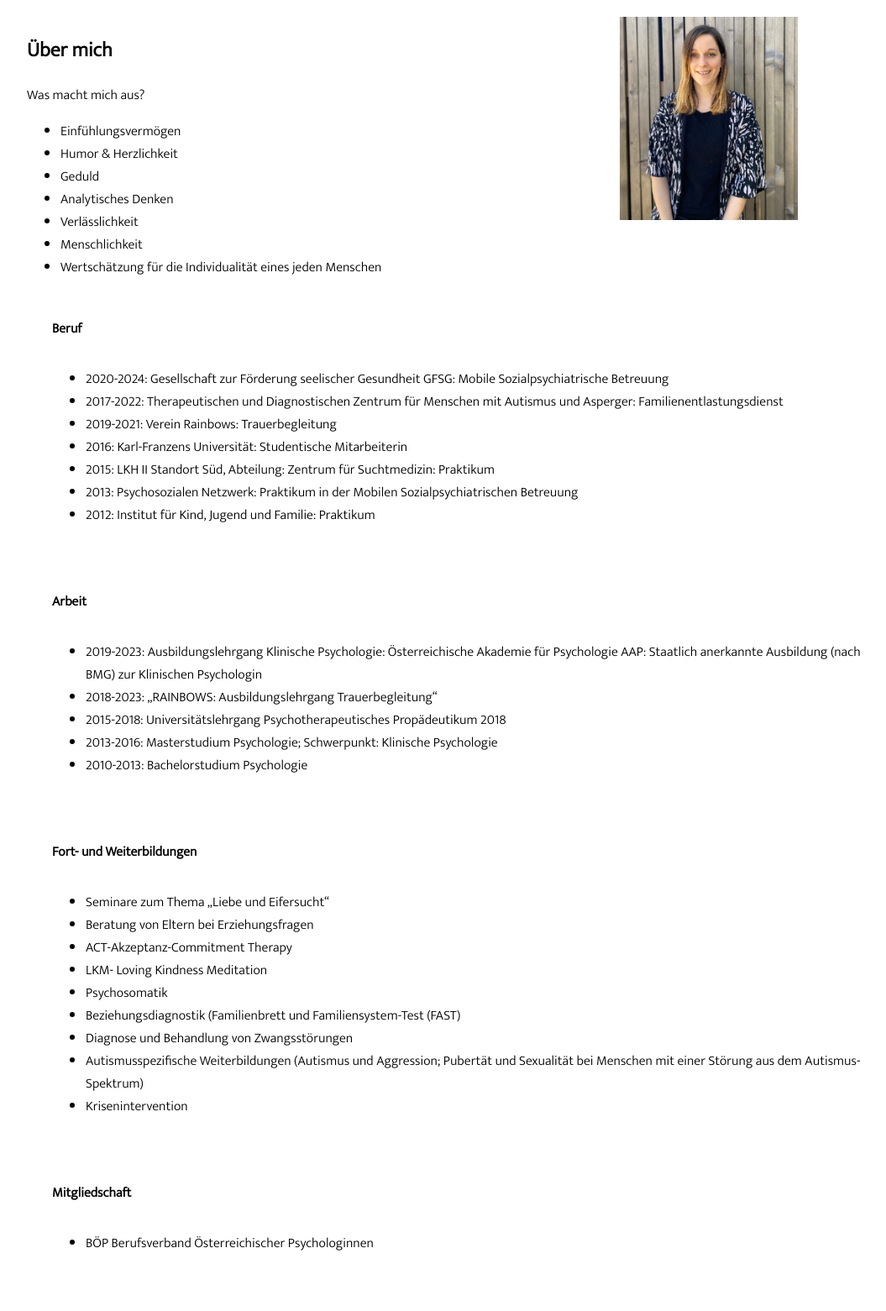
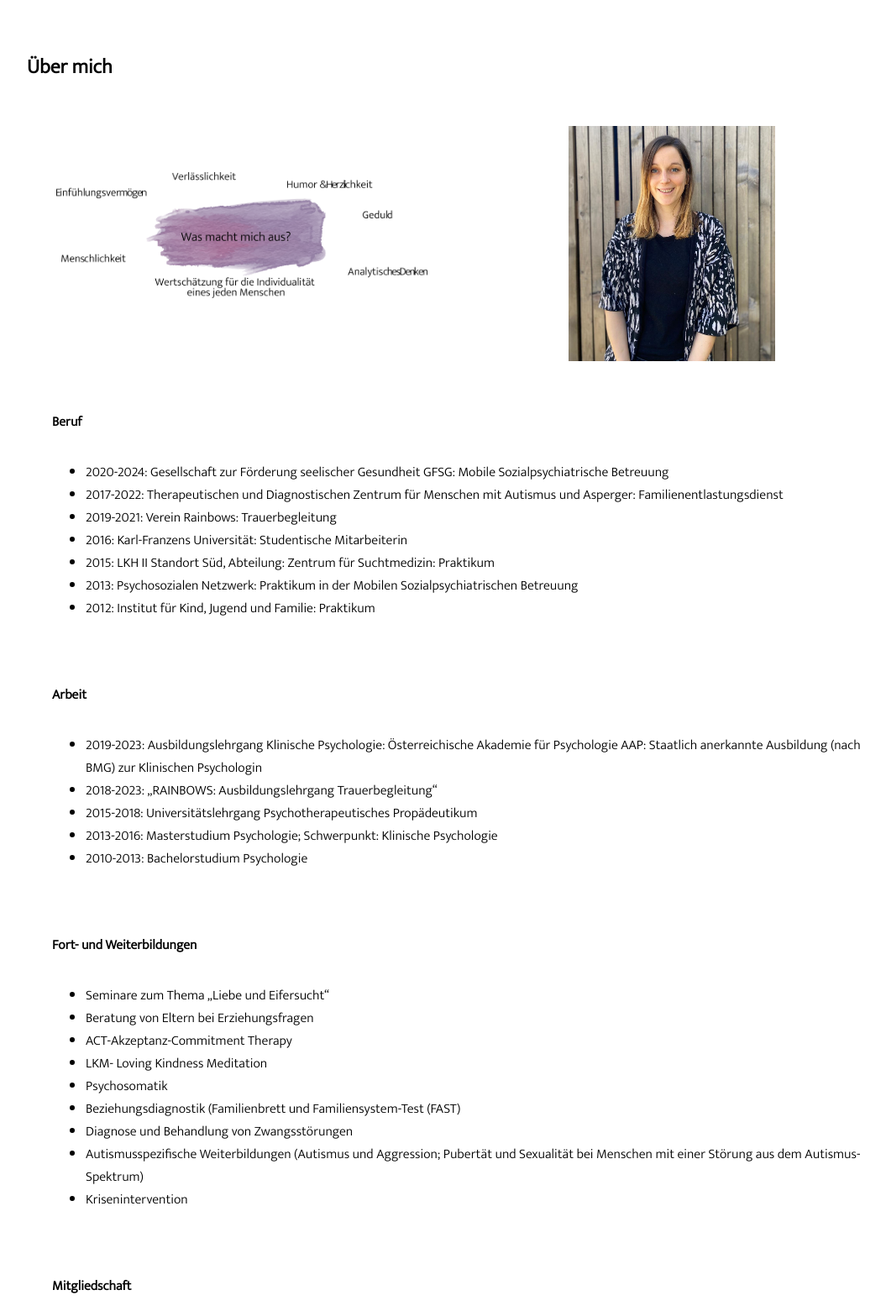
Before and after one commit to 11wecht/11wecht.github.io, a Jekyll site: the page built from index.html, in a window 1280 px wide. Shown: the part 2799-4360 px from the top of the page at 84% size, without its empty margins (96-1151 px from the left). Built offline with Jekyll 4.4.1, drawn with Linux system fonts in a browser that asks for light colours; some of the changed text lies outside the part shown; grey boxes are pictures that could not be loaded.

Commit message:
update über mich
fotos nebeneinander

```diff
--- a/assets/css/style.css
+++ b/assets/css/style.css
@@ -135,7 +135,7 @@ section .image_user img {
 }
 section .image_praxis{
     flex: 1 1 50%;
-    text-align: left;
+    text-align: center;
     margin-bottom: 0px;
 }
 
@@ -145,6 +145,22 @@ section .image_praxis img {
     display: inline-block;
     margin-right: 0px;
     margin-left: 0px;
+}
+section .image_mind {
+    flex: 1 1 30%;
+    text-align: center;
+    margin-bottom: 20px;
+    /* margin-right: 20px; */
+    /* border: 1px solid black; */
+}
+
+section .image_mind img {
+    max-width:90%;
+    height: auto;
+    display: inline-block;
+    margin-right: 10px;
+    margin-left: 10px;
+    /* border: 1px solid black; */
 }
 
 section .content {
@@ -222,3 +238,48 @@ section .new-container p {
         gap: 10px;
     }
 }
+
+/* General styling for the section */
+#ueber-mich {
+    display: flex;
+    /* flex-direction: column; */
+    align-items: left;
+    margin: 20px 0;
+}
+
+/* #ueber-mich h2 {
+    text-align: left;
+    width: 100%;
+} */
+
+/* Profile container to hold mind map and profile photo side by side */
+.profile-container {
+    display: flex;
+    justify-content: center;
+    align-items: center;
+    flex-wrap: wrap;
+    width: 100%;
+    margin: 20px 0;
+}
+
+/* Styling for mind map and profile photo */
+.image_mind, .image_user {
+    flex: 1 1 40%;
+    text-align: center;
+    margin: 10px;
+}
+
+.image_mind img, .image_user img {
+    max-width: 100%;
+    height: auto;
+}
+
+/* Responsive adjustments */
+@media (max-width: 768px) {
+    .profile-container {
+        flex-direction: column;
+    }
+    .image_mind, .image_user {
+        flex: 1 1 100%;
+    }
+}
--- a/index.html
+++ b/index.html
@@ -126,23 +126,20 @@ layout: default
 
 
     <section id="ueber-mich">
+        <div class="content" >
+            <h2>Über mich</h2>
 
-        <div class="content1">
-            <h2>Über mich</h2>
-            <p>Was macht mich aus? </p>
-            <ul>
-                <li>Einfühlungsvermögen</li>
-                <li>Humor & Herzlichkeit</li>
-                <li>Geduld</li>
-                <li>Analytisches Denken</li>
-                <li>Verlässlichkeit</li>
-                <li>Menschlichkeit</li>
-                <li>Wertschätzung für die Individualität eines jeden Menschen</li>
-            </ul>
+        </div>
+            <div class="profile-container">
+                <div class="image_mind">
+                    <img src="/assets/images/ueber_mich.png" alt="Mind Map">
                 </div>
                 <div class="image_user">
-            <img src="/assets/images/image.jpg" alt="Über mich">
+                    <img src="/assets/images/image.jpg" alt="Profile Photo">
                 </div>
+            </div>
+
+
 
         <div class="new-container">
             <table class="my-table">
@@ -157,7 +154,8 @@ layout: default
                             <ul>
                                 <li>2020-2024: Gesellschaft zur Förderung seelischer Gesundheit GFSG: Mobile
                                     Sozialpsychiatrische Betreuung</li>
-                                <li>2017-2022: Therapeutischen und Diagnostischen Zentrum für Menschen mit Autismus und
+                                <li>2017-2022: Therapeutischen und Diagnostischen Zentrum für Menschen mit Autismus
+                                    und
                                     Asperger: Familienentlastungsdienst</li>
                                 <li>2019-2021: Verein Rainbows: Trauerbegleitung</li>
                                 <li>2016: Karl-Franzens Universität: Studentische Mitarbeiterin</li>
@@ -182,12 +180,13 @@ layout: default
                     <tr>
                         <td>
                             <ul>
-                                <li>2019-2023: Ausbildungslehrgang Klinische Psychologie: Österreichische Akademie für
+                                <li>2019-2023: Ausbildungslehrgang Klinische Psychologie: Österreichische Akademie
+                                    für
                                     Psychologie AAP: Staatlich anerkannte Ausbildung (nach BMG) zur Klinischen
                                     Psychologin
                                 </li>
                                 <li>2018-2023: „RAINBOWS: Ausbildungslehrgang Trauerbegleitung“</li>
-                                <li>2015-2018: Universitätslehrgang Psychotherapeutisches Propädeutikum 2018</li>
+                                <li>2015-2018: Universitätslehrgang Psychotherapeutisches Propädeutikum</li>
                                 <li>2013-2016: Masterstudium Psychologie; Schwerpunkt: Klinische Psychologie</li>
                                 <li>2010-2013: Bachelorstudium Psychologie</li>
                             </ul>
@@ -246,10 +245,6 @@ layout: default
                 </tbody>
             </table>
         </div>
-
-
-
-
 </section>
 
 
@@ -346,14 +341,15 @@ layout: default
 </section>
 
 <section id="kosten">
-        <div class="new-container">
+    <div class="content">
         <h2>Kosten</h2>
         <p>Eine Einheit umfasst <b>50 Minuten</b> und wird mit <b>85 €</b> verrechnet. Seit Jänner 2024 ist die
             klinisch-psychologische Behandlung eine Kassenleistung. Bei der ÖGK liegt der Kostenzuschuss für eine
             <b>60-minütige</b> Einzeltherapie bei <b>33,70 €</b>, bei der SVS für eine Einzeltherapie (ab <b>50
                 Minuten</b>) bei <b>45 €</b>,
             bei der BVAEB für eine Einzeltherapier (ab <b>50 Minuten</b>) bei <b>46,60 €</b>.
-                Die Kosten für ein klinisch-psychologisches Gutachten werden je nach Fragestellung und Umfang angepasst
+            Die Kosten für eine klinisch-psychologische Diagnostik, sowie für die Erstellung eines
+            klinisch-psychologischen Gutachtens werden je nach Fragestellung und Umfang angepasst.
         </p>
     </div>
 </section>
```
Also changed, not shown: assets/images/ueber_mich.png (added), 3 other files. Lines whose indentation alone changed are shown as unchanged.
